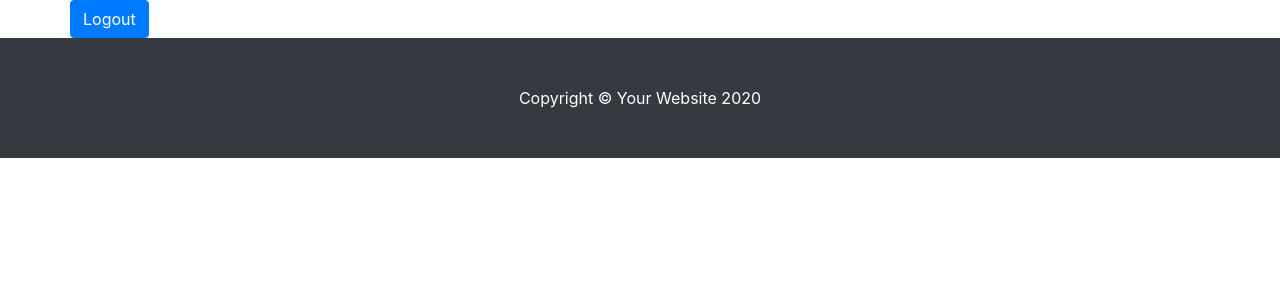
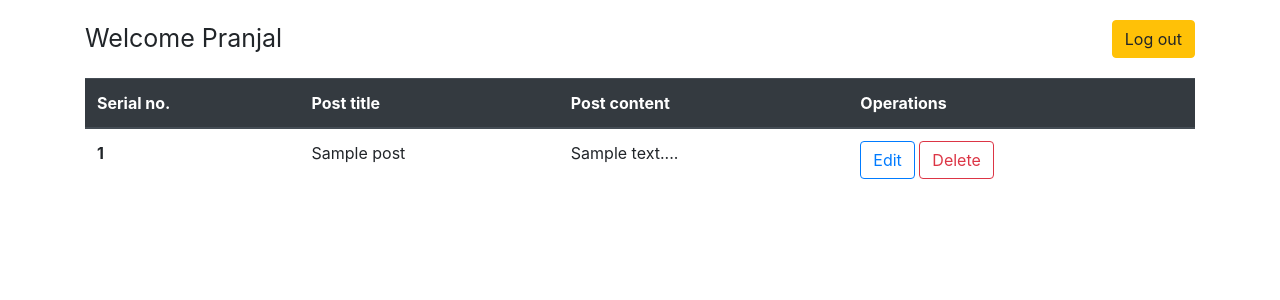
Before and after one commit to pranjalb21/Blog_app, a Flask app: page /dashboard in a window 1280 px wide. Shown: the part 56-356 px from the top of the page. Run offline with Flask 2, Linux system fonts and the light colour scheme; the visitor is signed in with stand-in values (Sample User, id 1); tables that the repository leaves empty hold one stand-in row (values such as "Sample post"); some libraries are stand-ins or nearby versions.

Commit message:
Logout added
New logout and delete button added with popup

```diff
--- a/main.py
+++ b/main.py
@@ -50,14 +50,15 @@
 @app.route("/dashboard", methods = ['GET', 'POST'])
 def dashboard():
     flag = False
+    posts = Post.query.filter_by().all()
     if 'user' in session and session['user'] == 'pranjal':
-        return render_template('dashboard.html', flag = False)
+        return render_template('dashboard.html', flag = False, posts = posts)
     if request.method == 'POST':
         username = request.form.get('username')
         password = request.form.get('password')
         if username == "pranjal" and password == "pranjal":
             session['user'] = username
-            return render_template('dashboard.html', flag = True)
+            return render_template('dashboard.html', flag = True, posts = posts)
         else:
             flash("Please enter a correct username or password", "warning")
             return redirect('/dashboard')
--- a/templates/dashboard.html
+++ b/templates/dashboard.html
@@ -1,23 +1,84 @@
 {% extends 'layout.html' %}
 {% block body %}
-    <!-- Small modal -->
-<button class="btn btn-primary" data-toggle="modal" data-target=".bs-example-modal-sm">Logout</button>
+    {% if flag == True %}
+      <div class="alert alert-success" id="success-alert">
+          <button type="button" class="close" data-dismiss="alert">x</button>
+          <strong>Success!</strong>
+          Logged in successfully.
+      </div>
+    {% endif %}
+  <div class="container">
+    <div class="row">
+      <div class="col-12" style="margin-top: 20px;"><span style="font-size: 25px;">Welcome {{ session['user'].capitalize() }}</span><input type="button" class="btn btn-warning float-right" data-toggle="modal" data-target="#logout" value="Log out"></div>
+    </div>
 
-<div class="modal bs-example-modal-sm" tabindex="-1" role="dialog" aria-hidden="true">
-  <div class="modal-dialog modal-sm">
-    <div class="modal-content">
-      <div class="modal-header"><h4>Logout <i class="fa fa-lock"></i></h4></div>
-      <div class="modal-body"><i class="fa fa-question-circle"></i> Are you sure you want to log-off?</div>
-      <div class="modal-footer"><a href="/logout" class="btn btn-primary btn-block">Logout</a></div>
+    <!-- Logout modal -->
+    <div class="modal fade" id="logout" tabindex="-1" role="dialog" aria-labelledby="exampleModalLabel" aria-hidden="true">
+      <div class="modal-dialog" role="document">
+        <div class="modal-content">
+          <div class="modal-header">
+            <h5 class="modal-title" id="exampleModalLabel">Modal title</h5>
+            <button type="button" class="close" data-dismiss="modal" aria-label="Close">
+              <span aria-hidden="true">&times;</span>
+            </button>
+          </div>
+          <div class="modal-body">
+              Do you want to logout?
+          </div>
+          <div class="modal-footer">
+            <button type="button" class="btn btn-secondary" data-dismiss="modal">Close</button>
+            <a  href="/logout"><button type="button" class="btn btn-primary">Logout</button></a>
+          </div>
+        </div>
+      </div>
     </div>
-  </div>
+    <!--Post tables-->
+    <table class="table" style="margin-top: 20px;">
+      <thead class="thead-dark">
+        <tr>
+          <th scope="col">Serial no.</th>
+          <th scope="col">Post title</th>
+          <th scope="col">Post content</th>
+          <th scope="col">Operations</th>
+        </tr>
+      </thead>
+      <tbody>
+        {% for post in posts %}
+        <tr>
+          <th scope="row">{{ post.p_no }}</th>
+          <td>{{ post.p_title }}</td>
+          <td>{{ post.p_content[:70] }}...</td>
+          <td><button type="button" class="btn btn-outline-primary">Edit</button>  <button type="button" class="btn btn-outline-danger" data-toggle="modal" data-target="#deletemodal">Delete</button></td>
+        </tr>
+        {% endfor %}
+      </tbody>
+    </table>
+
 </div>
-{% if flag == True %}
-    <div class="alert alert-success" id="success-alert">
-        <button type="button" class="close" data-dismiss="alert">x</button>
-        <strong>Success!</strong>
-        Logged in successfully.
+
+    <!-- Delete modal -->
+    <div class="modal fade" id="deletemodal" tabindex="-1" role="dialog" aria-labelledby="exampleModalLabel" aria-hidden="true">
+      <div class="modal-dialog" role="document">
+        <div class="modal-content">
+          <div class="modal-header">
+            <h5 class="modal-title" id="exampleModalLabel">Delete post</h5>
+            <button type="button" class="close" data-dismiss="modal" aria-label="Close">
+              <span aria-hidden="true">&times;</span>
+            </button>
+          </div>
+          <div class="modal-body">
+            Do you want to delete this post?
+          </div>
+          <div class="modal-footer">
+            <button type="button" class="btn btn-secondary" data-dismiss="modal">Cancel</button>
+            <button type="button" class="btn btn-primary">Delete</button>
+          </div>
+        </div>
+      </div>
     </div>
+
+
+
     <script>
         window.setTimeout(function()
         {
@@ -27,5 +88,4 @@
             });
         }, 2000);
     </script>
-{% endif %}
 {% endblock body %}
--- a/templates/layout.html
+++ b/templates/layout.html
@@ -1,4 +1,3 @@
-
 <!DOCTYPE html>
 <html lang="en">
 
@@ -27,7 +26,8 @@
   <nav class="navbar navbar-expand-lg navbar-dark bg-dark fixed-top">
     <div class="container">
       <a class="navbar-brand" href="/">Travelling blog</a>
-      <button class="navbar-toggler" type="button" data-toggle="collapse" data-target="#navbarResponsive" aria-controls="navbarResponsive" aria-expanded="false" aria-label="Toggle navigation">
+      <button class="navbar-toggler" type="button" data-toggle="collapse" data-target="#navbarResponsive"
+        aria-controls="navbarResponsive" aria-expanded="false" aria-label="Toggle navigation">
         <span class="navbar-toggler-icon"></span>
       </button>
       <div class="collapse navbar-collapse" id="navbarResponsive">
@@ -54,29 +54,16 @@
 
     <div class="row">
 
-{% block body %}
+      {% block body %}
 
-{% endblock body%}
+      {% endblock body%}
 
+      <!-- Bootstrap core JavaScript -->
+      <script src="{{ url_for('static', filename='vendor/jquery/jquery.min.js') }}"></script>
+      <script src="{{ url_for('static', filename='vendor/bootstrap/js/bootstrap.bundle.min.js') }}"></script>
+      {% block script %}
 
-</div>
-<!-- /.row -->
-
-</div>
-<!-- /.container -->
-
-<!-- Footer -->
-<footer class="py-5 bg-dark" >
-<div class="container">
-  <p class="m-0 text-center text-white">Copyright &copy; Your Website 2020</p>
-</div>
-<!-- /.container -->
-</footer>
-
-<!-- Bootstrap core JavaScript -->
-<script src="{{ url_for('static', filename='vendor/jquery/jquery.min.js') }}"></script>
-<script src="{{ url_for('static', filename='vendor/bootstrap/js/bootstrap.bundle.min.js') }}"></script>
-
+      {% endblock script %}
 </body>
 
 </html>
```
